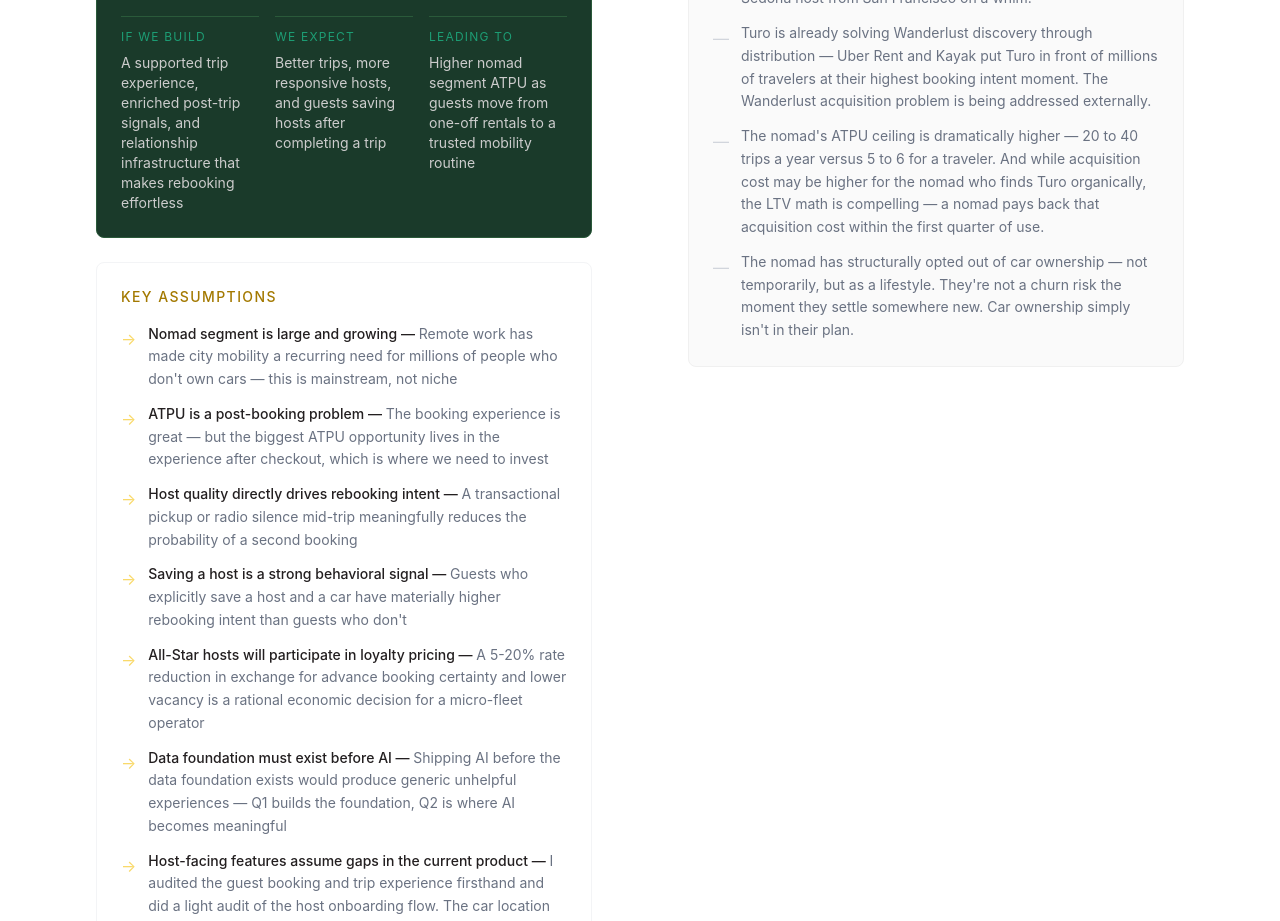
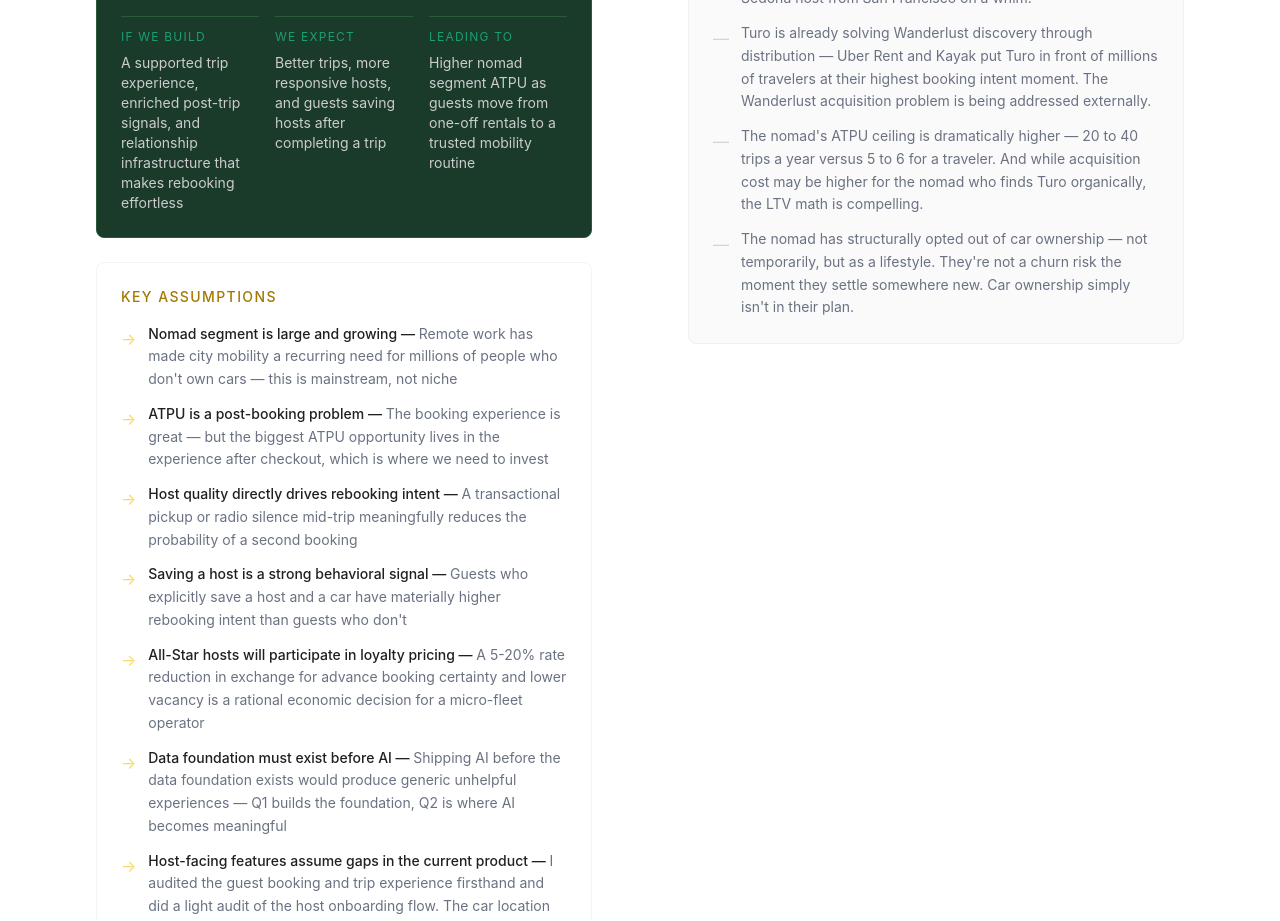
Before and after one commit to kmukherj-pm/turo-case-study, a React (Vite) app: page / in a window 1280 px wide. Shown: the part 4300-5221 px from the top of the page. Built offline with nearby package versions, Linux system fonts and the light colour scheme.

Commit message:
update LTV framing

```diff
--- a/src/data/persona.js
+++ b/src/data/persona.js
@@ -40,7 +40,7 @@
   whyNotWanderlust: [
     "The host relationship thesis breaks down for the Wanderlust traveler — they rarely return to the same city, so the host relationship is geographically locked. You can't rebook a Sedona host from San Francisco on a whim.",
     "Turo is already solving Wanderlust discovery through distribution — Uber Rent and Kayak put Turo in front of millions of travelers at their highest booking intent moment. The Wanderlust acquisition problem is being addressed externally.",
-    "The nomad's ATPU ceiling is dramatically higher — 20 to 40 trips a year versus 5 to 6 for a traveler. And while acquisition cost may be higher for the nomad who finds Turo organically, the LTV math is compelling — a nomad pays back that acquisition cost within the first quarter of use.",
+    "The nomad's ATPU ceiling is dramatically higher — 20 to 40 trips a year versus 5 to 6 for a traveler. And while acquisition cost may be higher for the nomad who finds Turo organically, the LTV math is compelling.",
     "The nomad has structurally opted out of car ownership — not temporarily, but as a lifestyle. They're not a churn risk the moment they settle somewhere new. Car ownership simply isn't in their plan.",
   ],
   whyThisPersonaFirst: [
```
